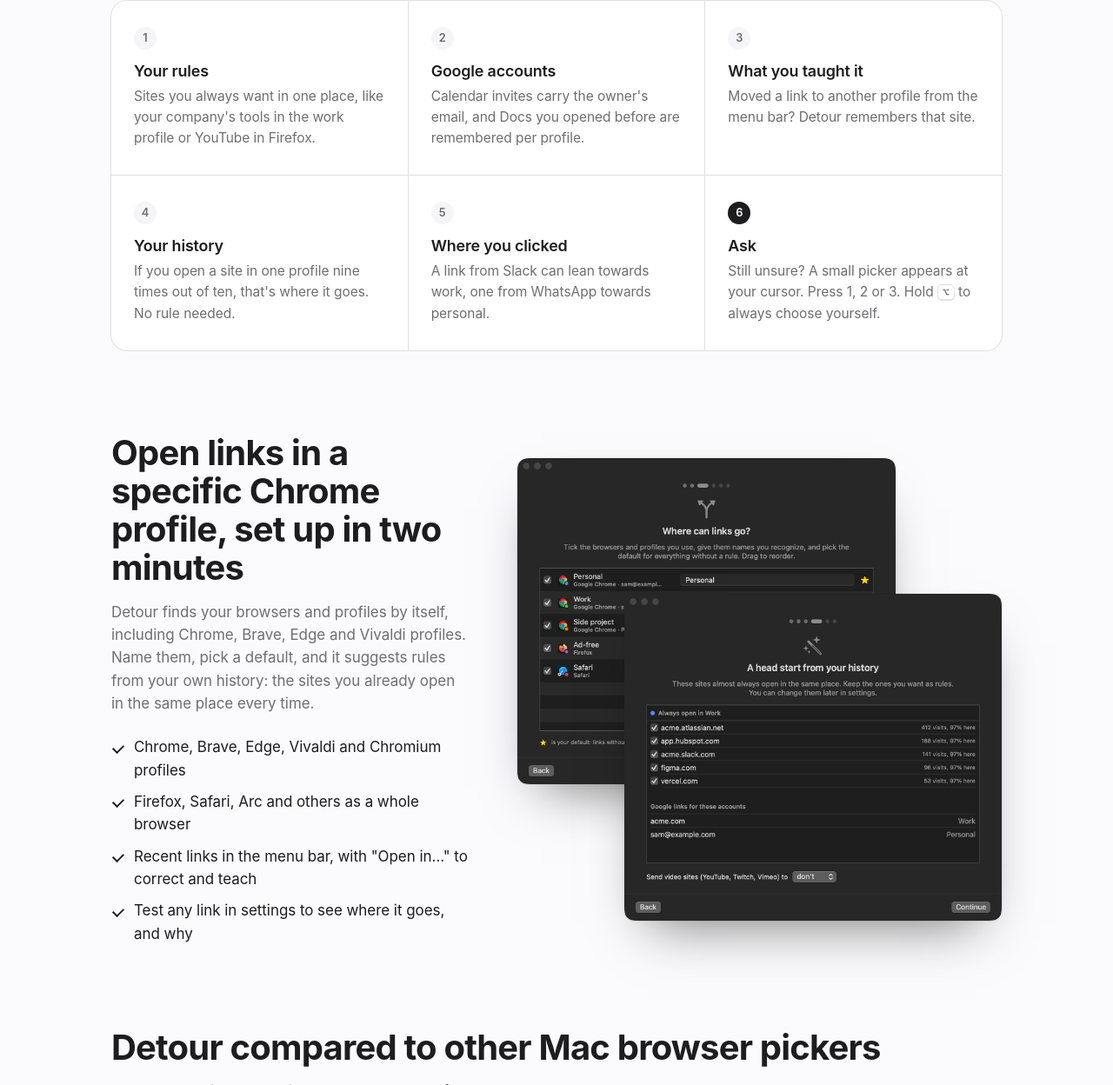
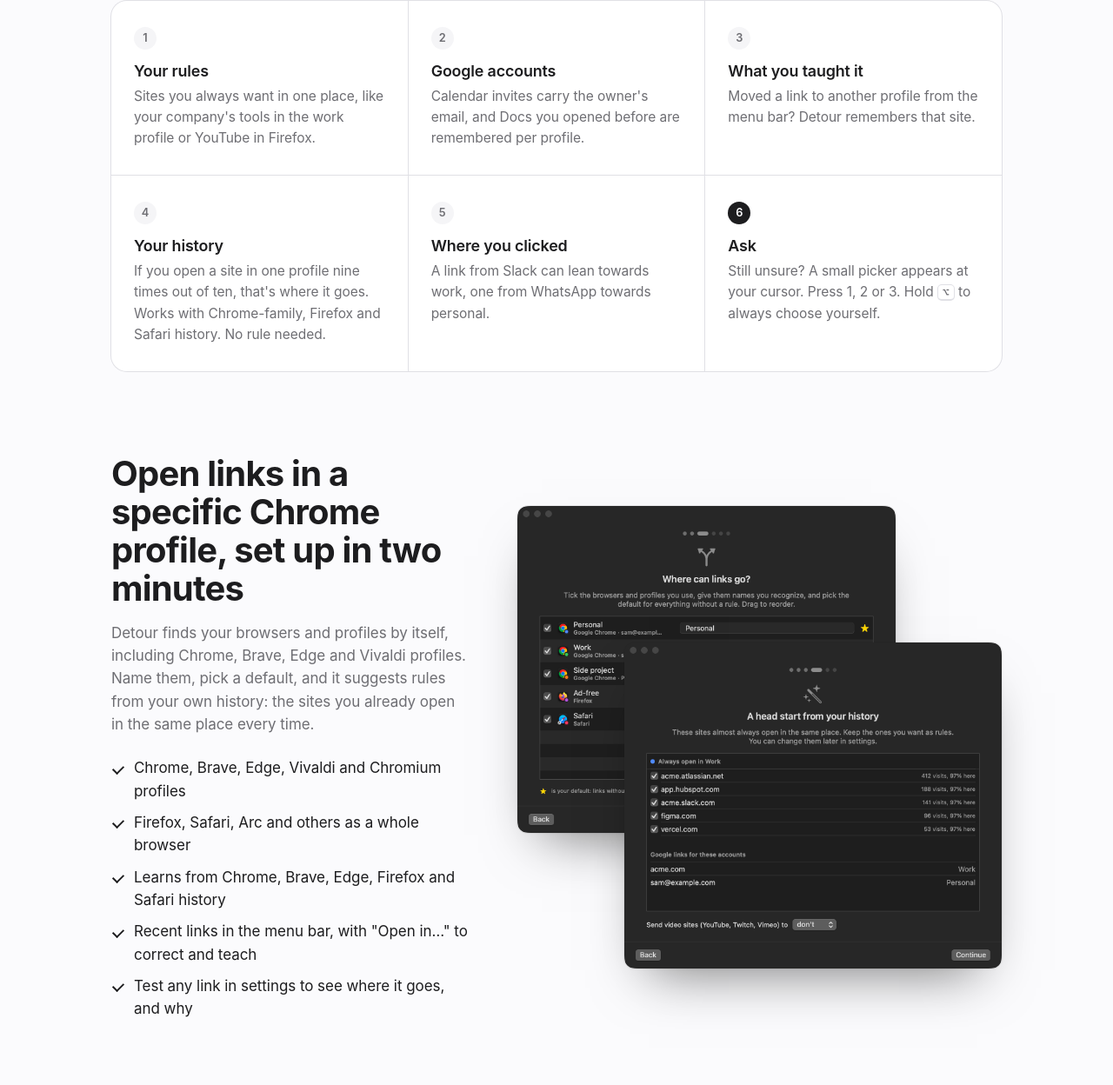
Before and after one commit to ten50-nl/detour.ten50.nl, a plain HTML site: page public/index.html in a window 1280 px wide. Shown: the part 1880-3128 px from the top of the page at 87% size. Drawn offline with Linux system fonts and the light colour scheme; no server answers.

Commit message:
feat: safari history and version 1.1.0

```diff
--- a/public/index.html
+++ b/public/index.html
@@ -31,7 +31,7 @@
     "applicationCategory": "UtilitiesApplication",
     "url": "https://detour.ten50.nl/",
     "downloadUrl": "https://github.com/ten50nl/detour/releases/latest/download/Detour.dmg",
-    "softwareVersion": "1.0.0",
+    "softwareVersion": "1.1.0",
     "license": "https://opensource.org/licenses/MIT",
     "isAccessibleForFree": true,
     "offers": { "@type": "Offer", "price": "0", "priceCurrency": "EUR" },
@@ -118,7 +118,7 @@
         <li><h3>Your rules</h3><p>Sites you always want in one place, like your company's tools in the work profile or YouTube in Firefox.</p></li>
         <li><h3>Google accounts</h3><p>Calendar invites carry the owner's email, and Docs you opened before are remembered per profile.</p></li>
         <li><h3>What you taught it</h3><p>Moved a link to another profile from the menu bar? Detour remembers that site.</p></li>
-        <li><h3>Your history</h3><p>If you open a site in one profile nine times out of ten, that's where it goes. No rule needed.</p></li>
+        <li><h3>Your history</h3><p>If you open a site in one profile nine times out of ten, that's where it goes. Works with Chrome-family, Firefox and Safari history. No rule needed.</p></li>
         <li><h3>Where you clicked</h3><p>A link from Slack can lean towards work, one from WhatsApp towards personal.</p></li>
         <li><h3>Ask</h3><p>Still unsure? A small picker appears at your cursor. Press 1, 2 or 3. Hold <kbd>⌥</kbd> to always choose yourself.</p></li>
       </ol>
@@ -131,6 +131,7 @@
         <ul class="checks">
           <li>Chrome, Brave, Edge, Vivaldi and Chromium profiles</li>
           <li>Firefox, Safari, Arc and others as a whole browser</li>
+          <li>Learns from Chrome, Brave, Edge, Firefox and Safari history</li>
           <li>Recent links in the menu bar, with "Open in…" to correct and teach</li>
           <li>Test any link in settings to see where it goes, and why</li>
         </ul>
```
